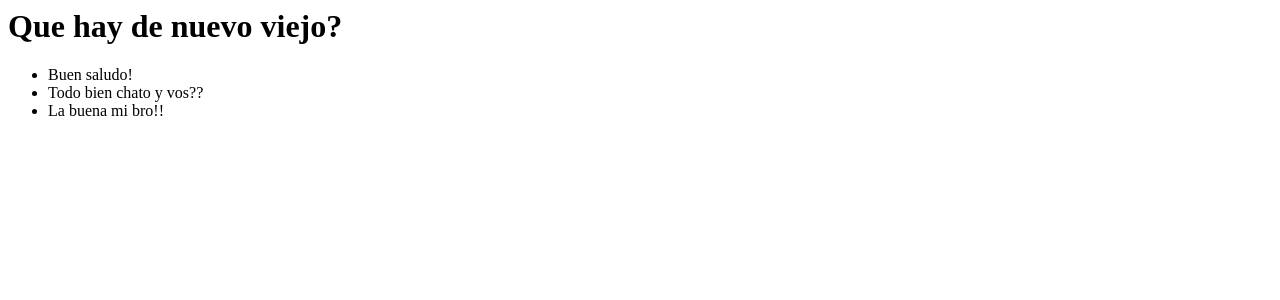
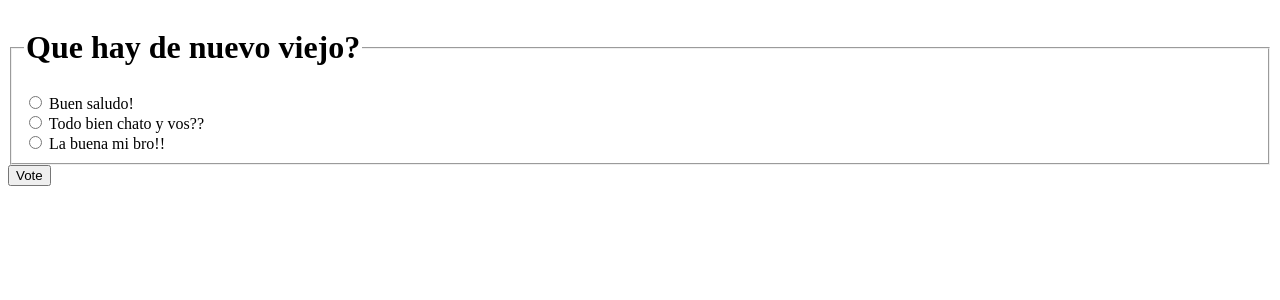
Before and after one commit to ZxThiagoZx17/primeros_pasos_django, a Django app: page /polls/especificos_name/1/ in a window 1280 px wide. Shown: the top 300 px of the page. Run offline with Django 5.2, Linux system fonts and the light colour scheme; data comes from the database, SQL or seed files in the repository.

Commit message:
Se crea formulario en detail.html y se modifica related_name en models.py para modificar al related_manager que crea python

```diff
--- a/polls/models.py
+++ b/polls/models.py
@@ -16,7 +16,7 @@ class Question(models.Model):
         return self.pub_date >= timezone.now() - datetime.timedelta(days=1)
 
 class Choice(models.Model):
-    question = models.ForeignKey(Question, on_delete=models.CASCADE)
+    question = models.ForeignKey(Question, on_delete=models.CASCADE, related_name='Foranea_pregunta')
     choice_text = models.CharField(max_length=200)
     votes = models.IntegerField(default=0)
 
--- a/polls/templates/Polls/detail.html
+++ b/polls/templates/Polls/detail.html
@@ -12,12 +12,25 @@
 </body>
 </html> -->
 
-<h1>{{ question.question_text }}</h1>
-<ul>
+<!-- <h1>{{ question.question_text }}</h1>
+<ul> -->
     <!-- choice_set es related manager creado por django, este se crea debido a la relacion que hay entre los modelos question y choice lo podemos personalizar a nuestro gusto añadiendo related_name='Nombre_que_queramos'en el atributo donde hacemos la relacion foranea -->
-{% for choice in question.choice_set.all %}
+<!-- {% for choice in question.choice_set.all %}
     <li>{{ choice.choice_text }}</li>
 {% endfor %}
-</ul>
+</ul> -->
 
 <!-- Se crea nueva plantilla para que arroje como titulo la pregunta y liste las respuestas a cada pregunta "FK", se recomienda leer la guia de plantillas para ver como es su uso https://docs.djangoproject.com/en/5.1/topics/templates/ -->
+
+<form action="{% url 'polls:vote' question.id %}" method="post">
+    {% csrf_token %}
+    <fieldset>
+        <legend><h1>{{ question.question_text }}</h1></legend>
+        {% if error_message %}<p><strong>{{ error_message }}</strong></p>{% endif %}
+        {% for choice in question.Foranea_pregunta.all %}
+            <input type="radio" name="choice" id="choice{{ forloop.counter }}" value="{{ choice.id }}">
+            <label for="choice{{ forloop.counter }}">{{ choice.choice_text }}</label><br>
+        {% endfor %}
+    </fieldset>
+    <input type="submit" value="Vote">
+    </form>
```
